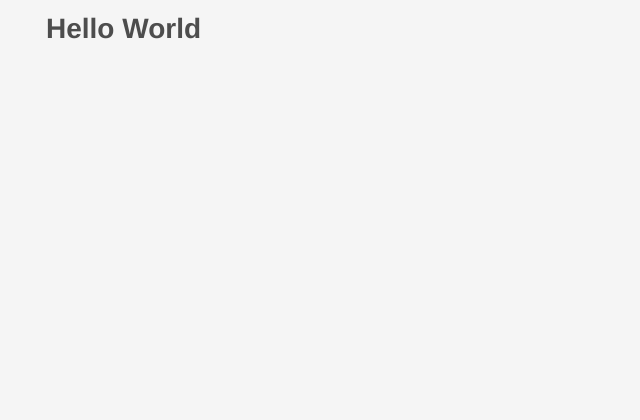
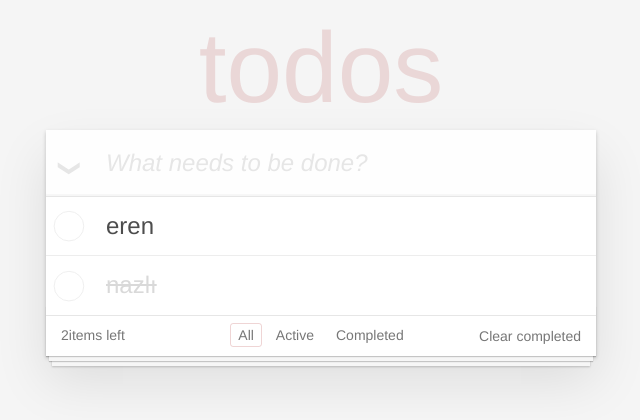
Before and after one commit to erencataltepe/to-do-app, a React (Create React App) app: page / in a window 1280 px wide. Shown: the top 420 px of the page, without its empty margins (319-959 px from the left). Built offline with nearby package versions, Linux system fonts and the light colour scheme.

Commit message:
Add new todo item to the list.

```diff
--- a/src/App.js
+++ b/src/App.js
@@ -1,9 +1,10 @@
 import "./App.css";
+import Main from "./components/Main";
 
 function App() {
   return (
     <div>
-      <h1>Hello World</h1>
+      <Main />
     </div>
   );
 }
--- /dev/null
+++ b/src/components/Footer.js
@@ -0,0 +1,30 @@
+import React from "react";
+
+function Footer() {
+  return (
+    <footer className="footer">
+      <span className="todo-count">
+        <strong>2</strong>
+        items left
+      </span>
+
+      <ul className="filters">
+        <li>
+          <a className="selected" href="#">
+            All
+          </a>
+        </li>
+        <li>
+          <a href="#">Active</a>
+        </li>
+        <li>
+          <a href="#">Completed</a>
+        </li>
+      </ul>
+
+      <button className="clear-completed">Clear completed</button>
+    </footer>
+  );
+}
+
+export default Footer;
--- /dev/null
+++ b/src/components/Header.js
@@ -0,0 +1,21 @@
+import React from "react";
+
+function Header({ todo, handleTodoText, addNewItem }) {
+  return (
+    <header className="header">
+      <h1>todos</h1>
+      <form onSubmit={addNewItem}>
+        <input
+          className="new-todo"
+          placeholder="What needs to be done?"
+          autoFocus
+          value={todo.todoText}
+          onChange={handleTodoText}
+          name="todoText"
+        />
+      </form>
+    </header>
+  );
+}
+
+export default Header;
--- /dev/null
+++ b/src/components/List.js
@@ -0,0 +1,31 @@
+import React from "react";
+import Footer from "./Footer";
+
+function List({ todoList }) {
+  return (
+    <>
+      <section className="main">
+        <input className="toggle-all" type="checkbox" />
+        <label htmlFor="toggle-all">Mark all as complete</label>
+
+        <ul className="todo-list">
+          {todoList.map((todo, id) => {
+            const isVisible = todo.isCompleted ? "completed" : "uncompleted";
+            return (
+              <li key={id} className={isVisible}>
+                <div className="view">
+                  <input className="toggle" type="checkbox" />
+                  <label>{todo.todoText}</label>
+                  <button className="destroy"></button>
+                </div>
+              </li>
+            );
+          })}
+        </ul>
+      </section>
+      <Footer />
+    </>
+  );
+}
+
+export default List;
--- /dev/null
+++ b/src/components/Main.js
@@ -0,0 +1,38 @@
+import { useState, useEffect } from "react";
+import Header from "./Header";
+import List from "./List";
+
+function Main() {
+  const [todo, setTodoText] = useState({ todoText: "", isCompleted: false });
+  const [todoList, setTodoList] = useState([
+    { todoText: "eren", isCompleted: false },
+    { todoText: "nazlı", isCompleted: true },
+  ]);
+
+  const handleTodoText = (e) => {
+    setTodoText({ todoText: e.target.value, isCompleted: false });
+  };
+
+  const addNewItem = (e) => {
+    e.preventDefault();
+    setTodoList([...todoList, { todoText: todo.todoText, isCompleted: false }]);
+  };
+
+  useEffect(() => {
+    console.log("List component updated");
+    setTodoText({ todoText: "", isCompleted: false });
+  }, [todoList]);
+
+  return (
+    <section className="todoapp">
+      <Header
+        todo={todo}
+        handleTodoText={handleTodoText}
+        addNewItem={addNewItem}
+      />
+      <List todoList={todoList} />
+    </section>
+  );
+}
+
+export default Main;
```
